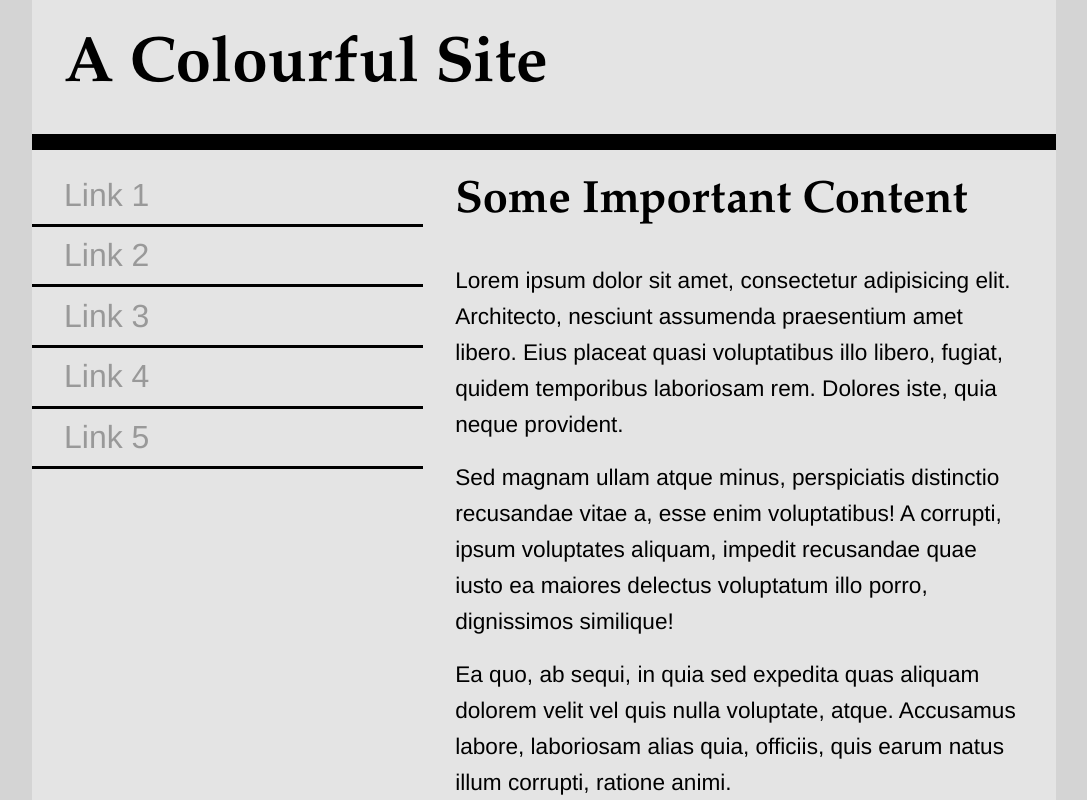
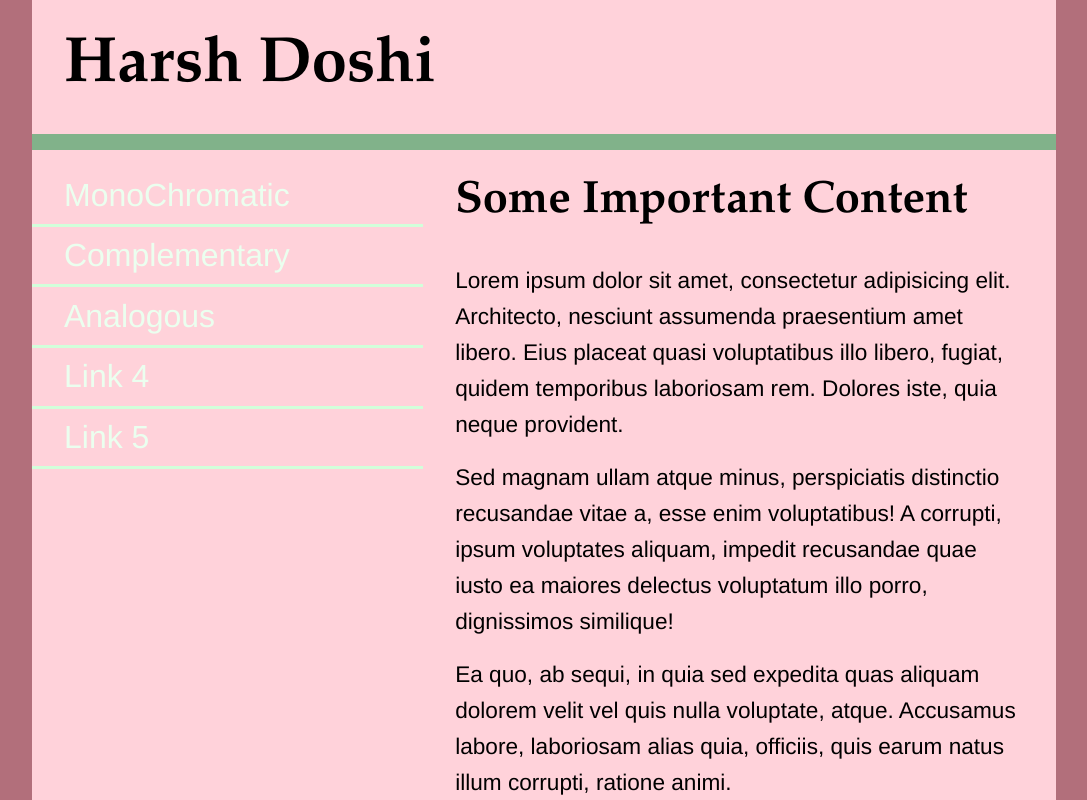
Before and after one commit to dosh0005/colors, a plain HTML site: page complementary.html in a window 1280 px wide. Shown: the top 800 px of the page, without its empty margins (96-1183 px from the left). Drawn offline with Linux system fonts and the light colour scheme.

Commit message:
complementary.html

```diff
--- a/complementary.html
+++ b/complementary.html
@@ -24,7 +24,7 @@
             font-family: Helvetica, Arial, sans-serif;
         }
         html,body{
-            background-color: #d4d4d4;
+            background-color: #B26F7B;
         }
         h1{
             font-family: Palatino, 'Palatino Linotype', 'Palatino LT STD', 'Book Antiqua', Georgia, serif;
@@ -46,13 +46,13 @@
         nav li>a{
             display: block;
             text-decoration: none;
-            border-bottom: 0.2rem solid black;
+            border-bottom: 0.2rem solid #D2FFDA;
             padding: 0.2rem 2rem;
-            color: #999;
+            color: #EBFFEF;
         }
         nav li>a:hover,
         nav li>a:active{
-            color: #222;
+            color: #B26F7B;
         }
         p{
             font-size: 1.414rem;
@@ -65,11 +65,11 @@
             width: 80%;
             max-width: 1200px;
             margin: 0 auto;
-            background-color: #e4e4e4;
+            background-color: #FFD2DA;
         }
         header{
             width:100%;
-            border-bottom: 1rem solid black;
+            border-bottom: 1rem solid #81B28A;
         }
         nav{
             float:left;
@@ -82,25 +82,25 @@
         footer{
             clear:both;
             width: 100%;
-            border-top: 0.5rem solid black;
+            border-top: 0.5rem solid #81B28A;
         }
         footer p{
             font-size: 1rem;
             padding: 2rem;
-            color: #666;
+            color: #D2FFDA;
         }
     </style>
 </head>
 <body>
     <div class="wrapper">
         <header>
-            <h1>A Colourful Site</h1>
+            <h1>Harsh Doshi</h1>
         </header>
         <nav>
             <ul>
-                <li><a href="#">Link 1</a></li>
-                <li><a href="#">Link 2</a></li>
-                <li><a href="#">Link 3</a></li>
+                <li><a href="./index.html">MonoChromatic</a></li>
+                <li><a href="./complementary.html">Complementary</a></li>
+                <li><a href="./analogous.html">Analogous</a></li>
                 <li><a href="#">Link 4</a></li>
                 <li><a href="#">Link 5</a></li>
             </ul>
```
